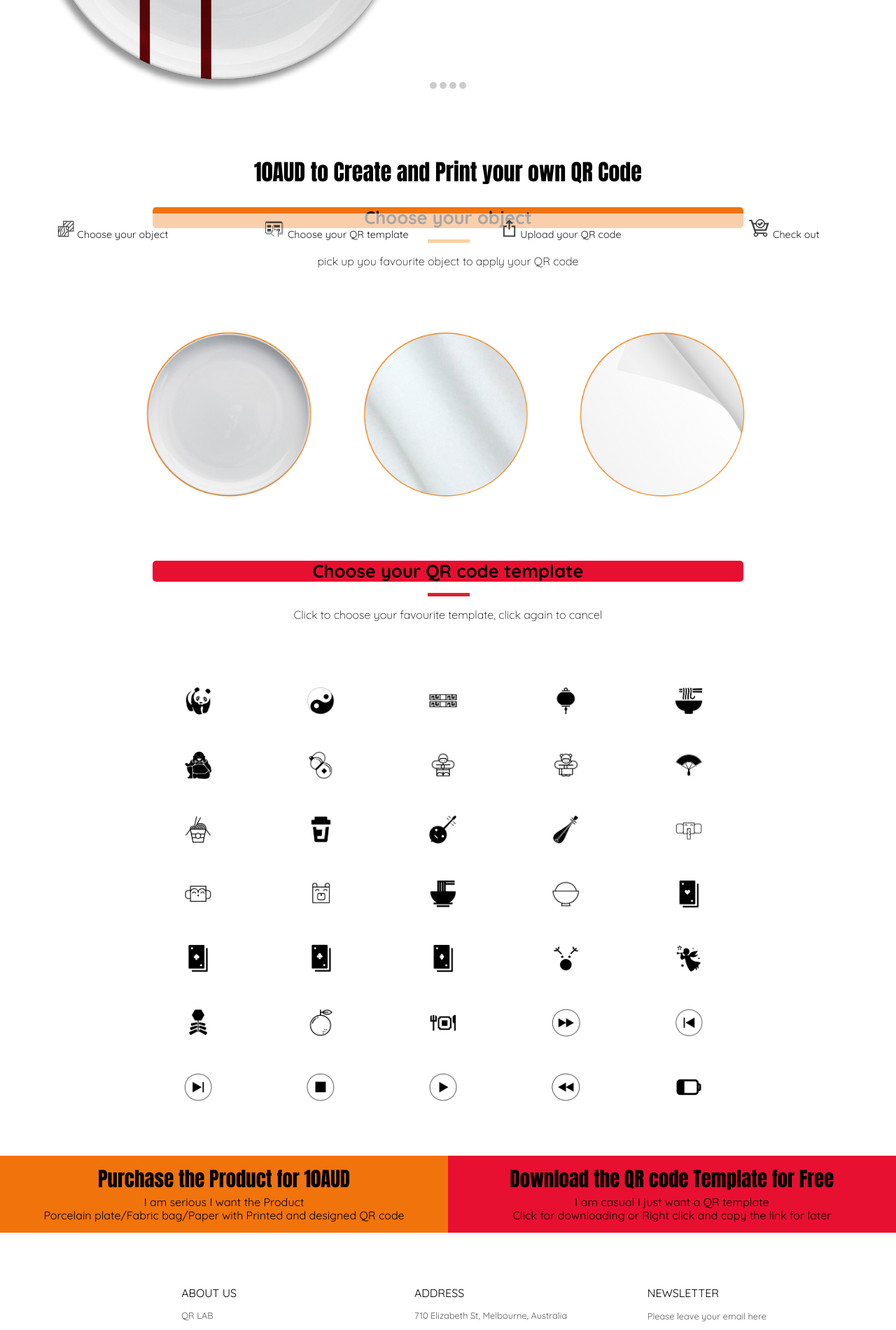
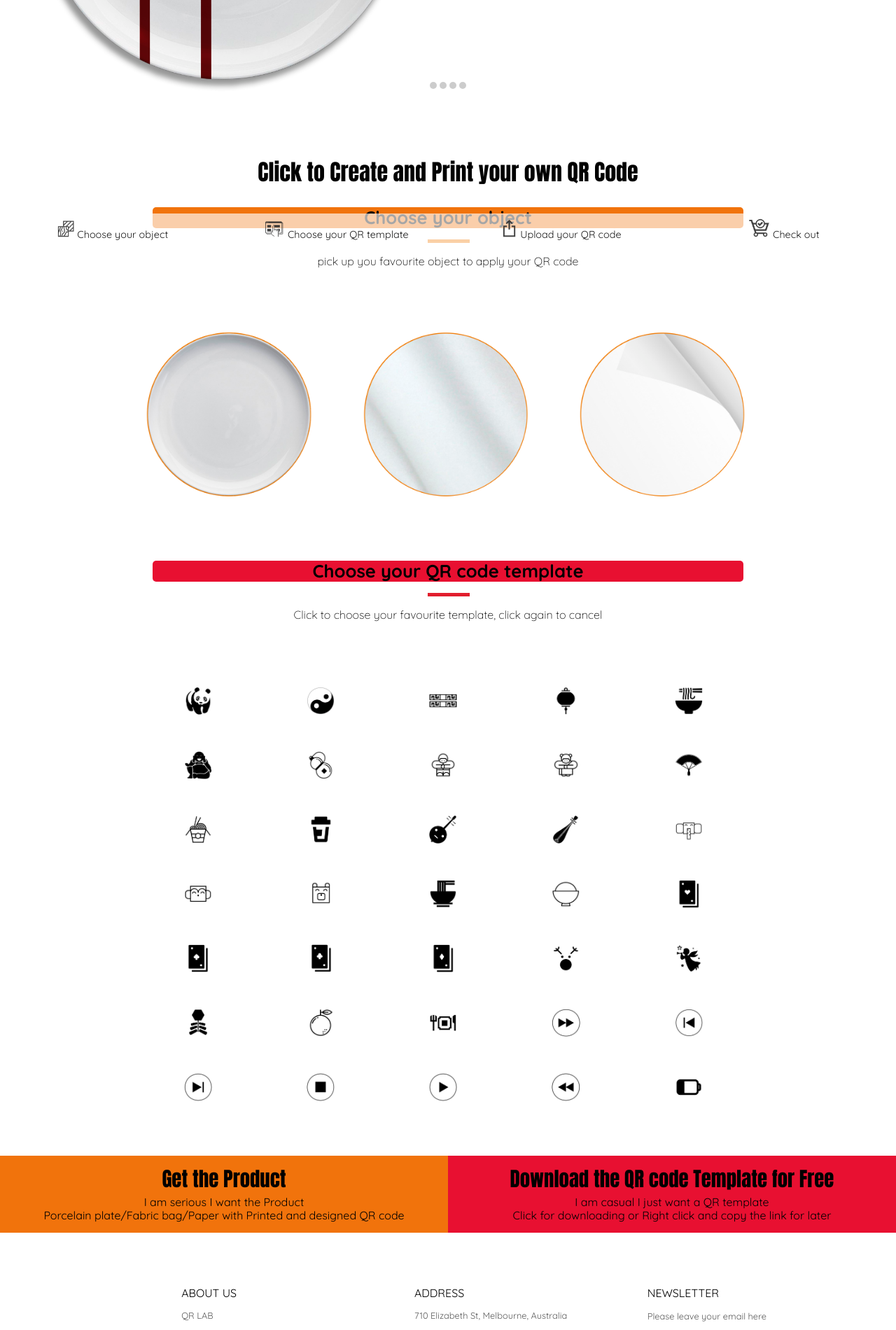
Before and after one commit to yigong22/yigong22.github.io, a plain HTML site: page index.html in a window 1280 px wide. Shown: the part 447-2347 px from the top of the page at 70% size. Drawn offline with Linux system fonts and the light colour scheme.

Commit message:
1234
1234

```diff
--- a/index.html
+++ b/index.html
@@ -113,7 +113,7 @@
 
 <!-- chhoosee -->
 <div class="qrcodetemplate">
-  <p class="slidertitle"> 10AUD to Create and Print your own QR Code</p>
+  <p class="slidertitle"> Click to Create and Print your own QR Code</p>
   <p class="qr1">Choose your object</p>
   <img src="assets/images/icons/line.png" alt="">
   <p  class="qr2">pick up you favourite object to apply your QR code</p>
@@ -264,7 +264,7 @@
 
 <div class="checkout">
   <div class="purchase">
-   <a href="#"><p class="title2">Purchase the Product for 10AUD</p>
+   <a href="#"><p class="title2">Get the Product</p>
    <p class="text2">I am serious I want the Product<br>Porcelain plate/Fabric bag/Paper with Printed and designed QR code</p></a>
   </div>
   <div class="download">
```
